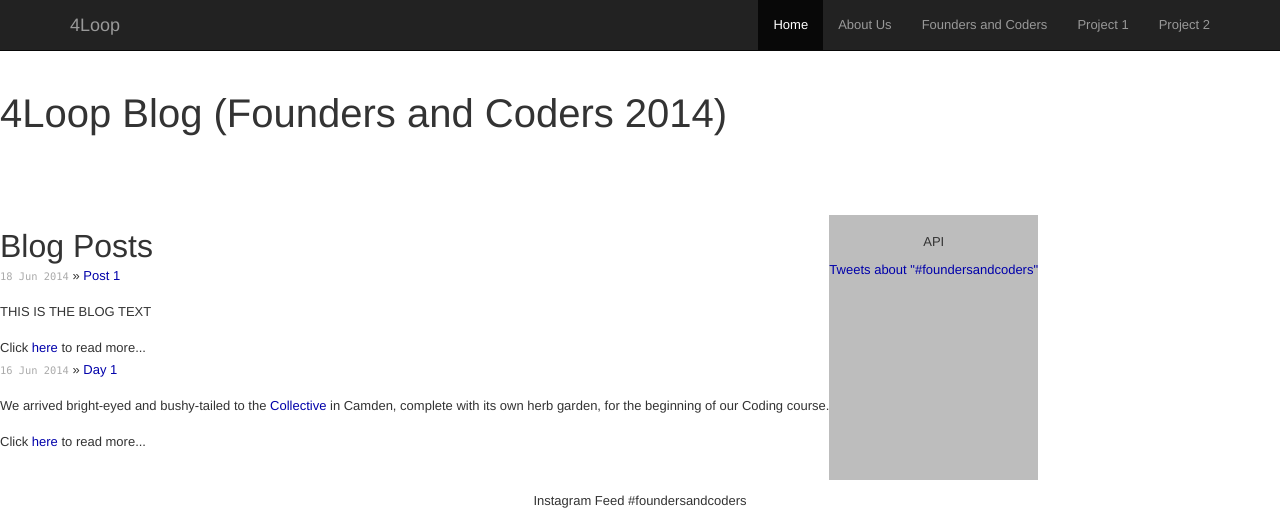
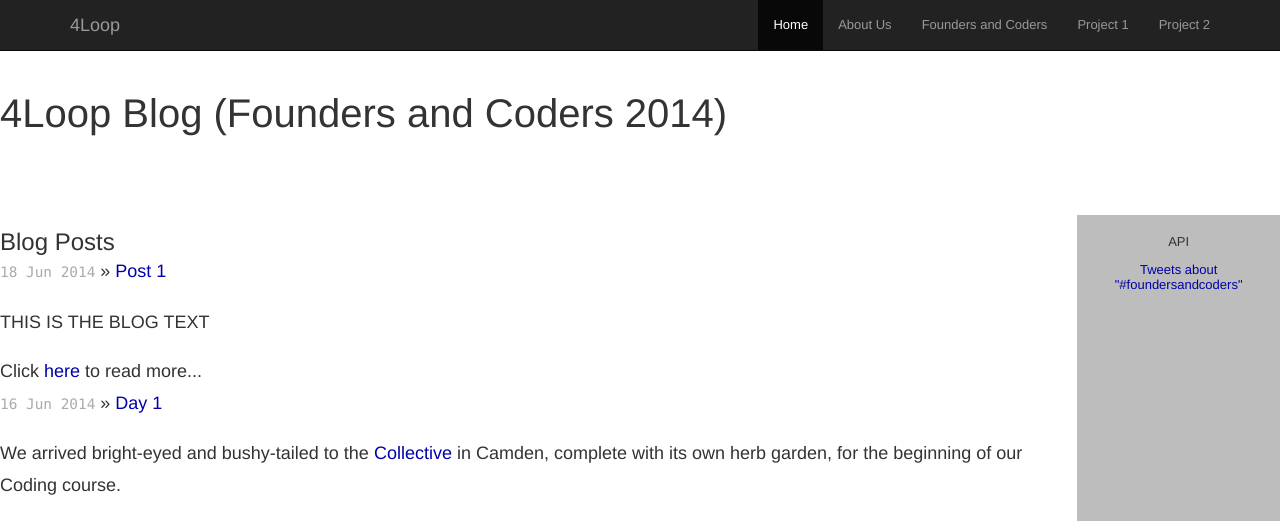
Before and after one commit to wsfan/4loop, a Jekyll site: the page built from index.html, in a window 1280 px wide. Shown: the top 521 px of the page. Built offline with Jekyll 4.4.1, drawn with Linux system fonts in a browser that asks for light colours; comment, search, counter and statistics services are not loaded; grey boxes are pictures that could not be loaded.

Commit message:
Update index.html

```diff
--- a/index.html
+++ b/index.html
@@ -5,13 +5,17 @@
 
 <div id="home">
 <div align="left">
-  <font size="6">Blog Posts</font>
+  <font size="5">Blog Posts</font>
+  <br>
+    <font size="4">
+
   <ul class="posts">
     {% for post in site.posts %}
       <li><span>{{ post.date | date_to_string }}</span> &raquo; <a href="{{ post.url | remove_first:'/'}}">{{ post.title }}</a>
         {{ post.excerpt }} Click <a href="{{ post.url | remove_first:'/'}}">here</a> to read more...
         </li>
     {% endfor %}
+    </font>
   </ul>
   </div>
 </div>
```
